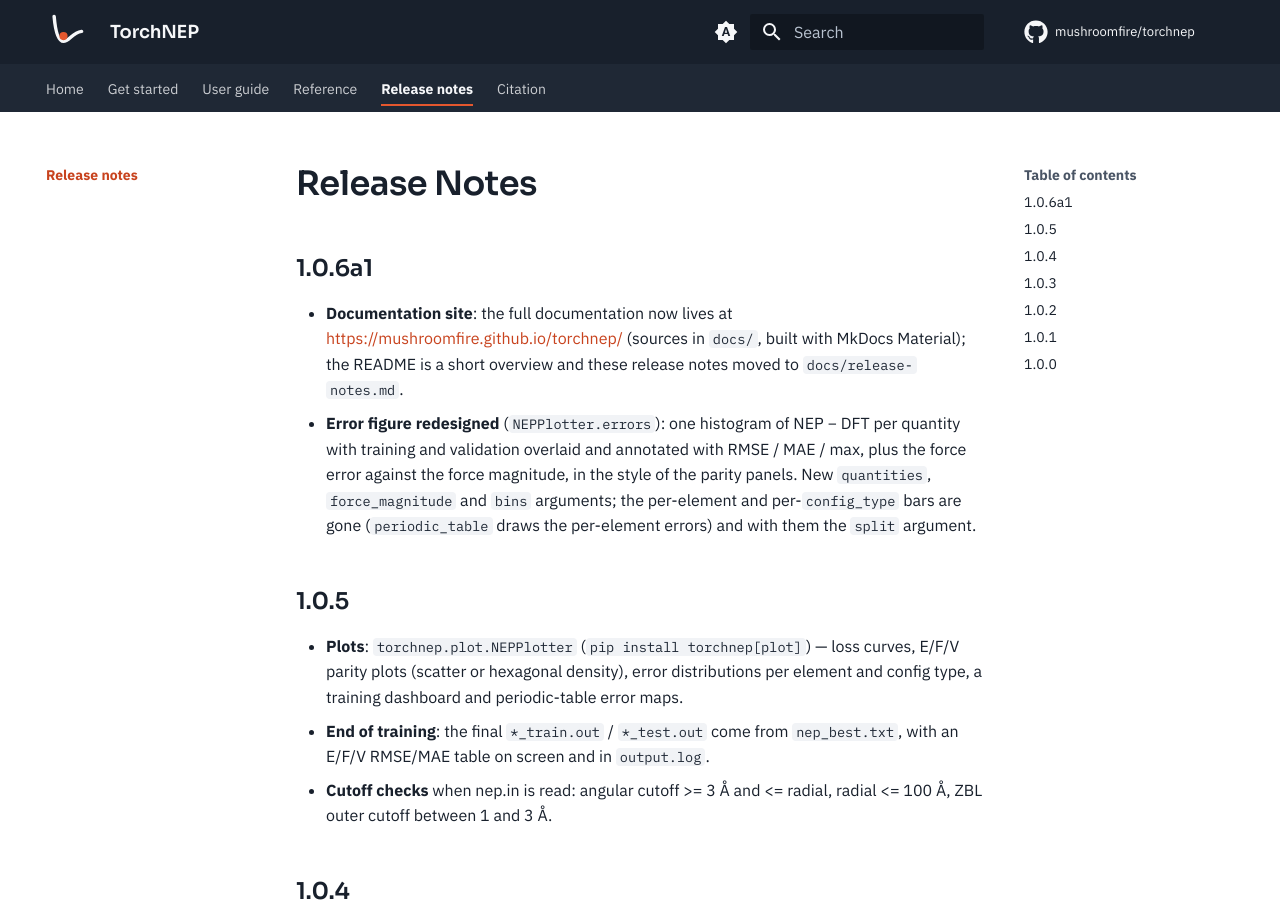
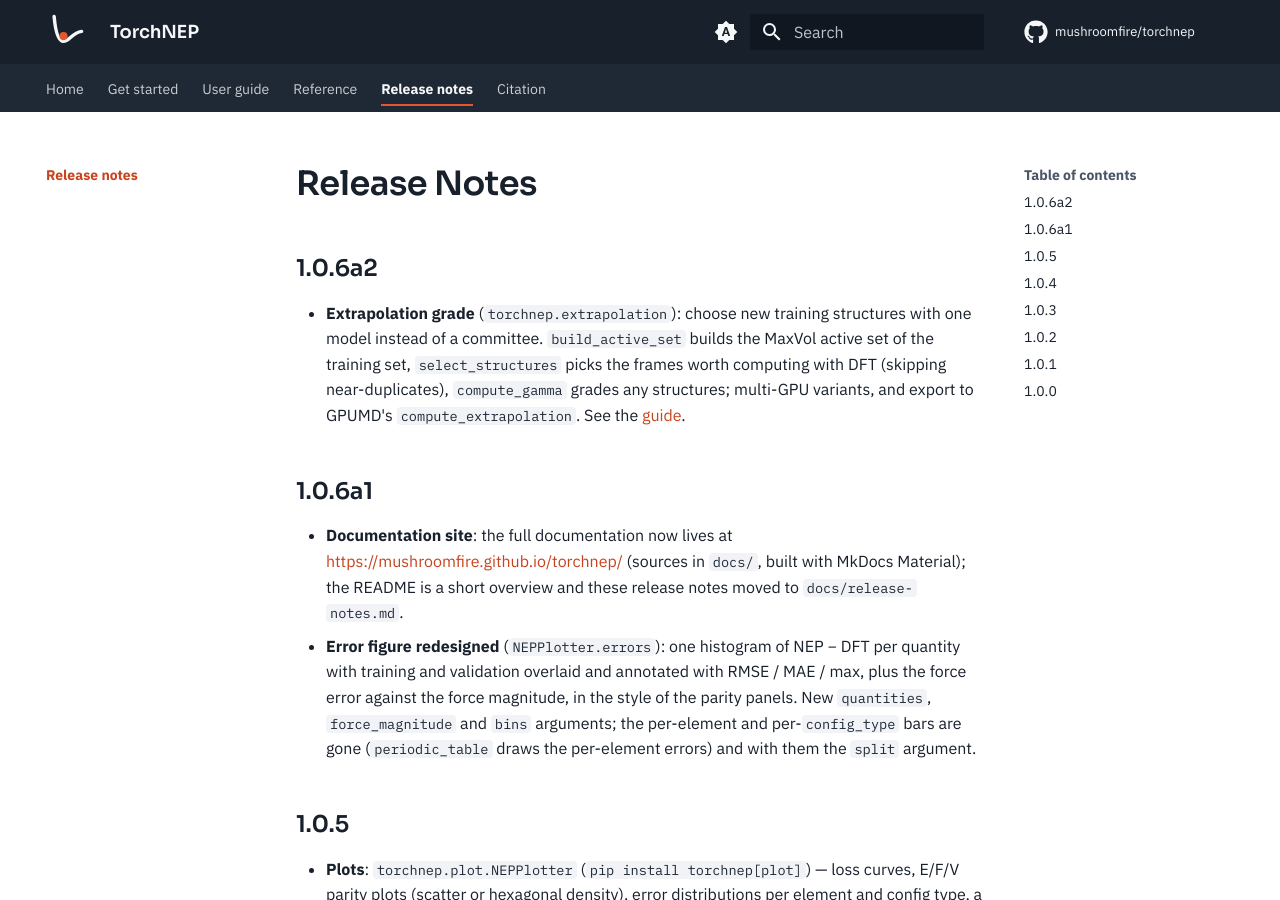
Before and after one commit to mushroomfire/torchnep, an MkDocs documentation site: the page built from docs/release-notes.md, in a window 1280 px wide and 900 px high. Built offline with MkDocs 1.6.1 and Material for MkDocs 9.7.7, drawn with Linux system fonts in a browser that asks for light colours; comment, search, counter and statistics services are not loaded.

Commit message:
1.0.6a2: extrapolation grade out of experimental — release note, README and home page entries, GPUMD example with nep_file

```diff
--- a/docs/release-notes.md
+++ b/docs/release-notes.md
@@ -1,4 +1,14 @@
 # Release Notes
+
+## 1.0.6a2
+
+- **Extrapolation grade** (`torchnep.extrapolation`): choose new training
+  structures with one model instead of a committee. `build_active_set` builds
+  the MaxVol active set of the training set, `select_structures` picks the
+  frames worth computing with DFT (skipping near-duplicates), `compute_gamma`
+  grades any structures; multi-GPU variants, and export to GPUMD's
+  `compute_extrapolation`. See the
+  [guide](https://mushroomfire.github.io/torchnep/guide/extrapolation/).
 
 ## 1.0.6a1
 
--- a/torchnep/__init__.py
+++ b/torchnep/__init__.py
@@ -11,7 +11,7 @@
 # You should have received a copy of the GNU General Public License
 # along with TorchNEP.  If not, see <http://www.gnu.org/licenses/>.
 
-__version__ = "1.0.6a1"
+__version__ = "1.0.6a2"
 
 from .predict import predict_dataset, predict_dataset_sharded
 from .train import train_nep
```
Also changed, not shown: README.md (+2 -1 lines), docs/guide/extrapolation.md (+3 -10 lines), docs/index.md (+2 -2 lines), docs/reference/api.md (+1 -1 lines).
